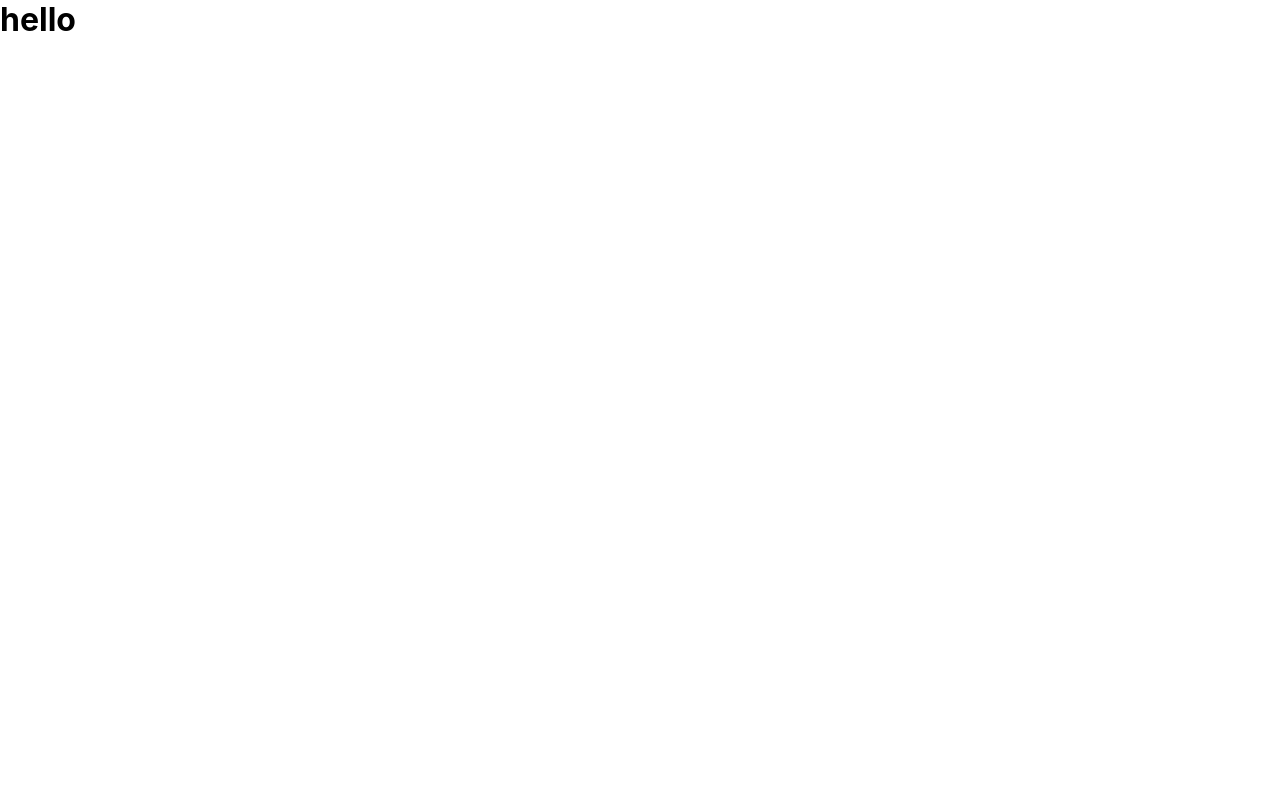
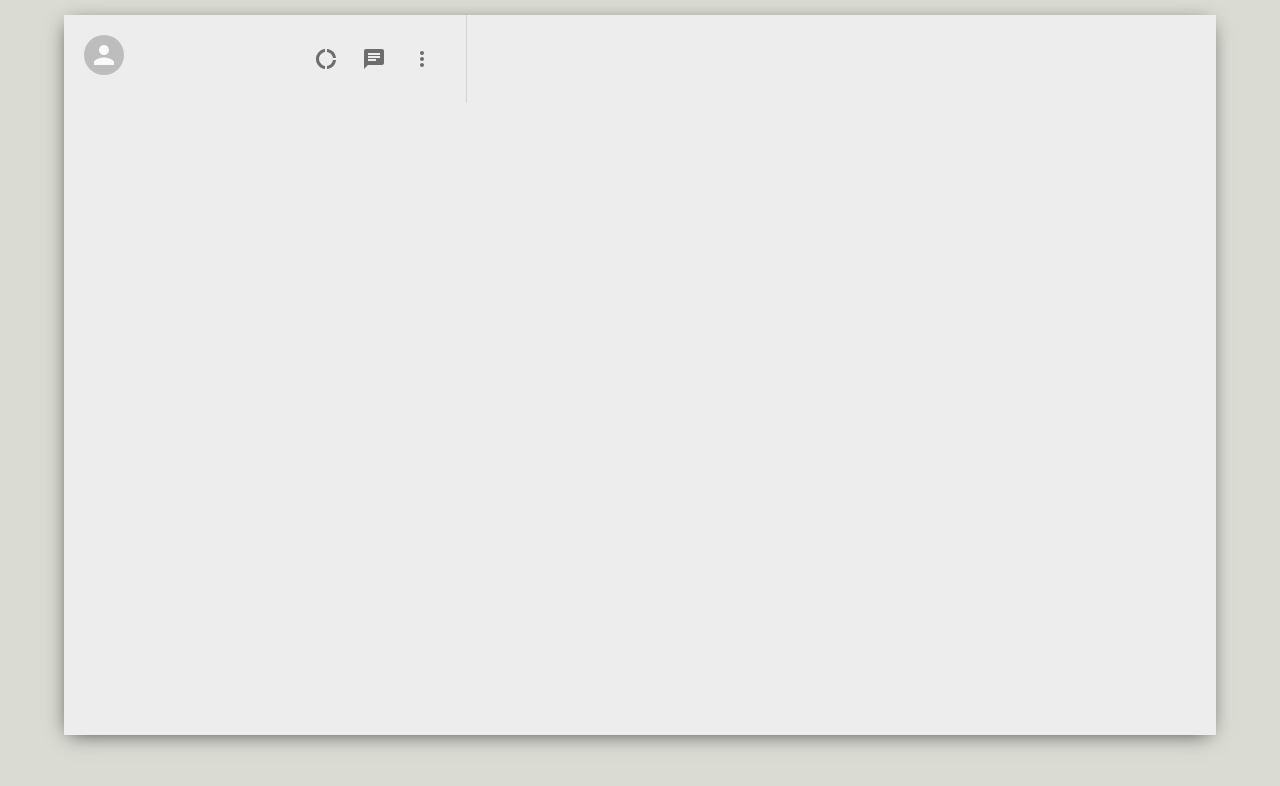
Before and after one commit to wahidul-dev/whatsapp-clone, a React (Create React App) app in the folder whatsapp/: page / in a window 1280 px wide. Shown: the top 786 px of the page. Built offline with nearby package versions, Linux system fonts and the light colour scheme.

Commit message:
sidebar header added

```diff
--- a/whatsapp/package.json
+++ b/whatsapp/package.json
@@ -3,6 +3,8 @@
   "version": "0.1.0",
   "private": true,
   "dependencies": {
+    "@material-ui/core": "^4.11.2",
+    "@material-ui/icons": "^4.11.2",
     "@testing-library/jest-dom": "^5.11.6",
     "@testing-library/react": "^11.2.2",
     "@testing-library/user-event": "^12.5.0",
--- a/whatsapp/src/App.css
+++ b/whatsapp/src/App.css
@@ -0,0 +1,15 @@
+.app {
+  display: grid;
+  place-items: center;
+  background-color: #dadbd3;
+  height: 100vh;
+}
+
+.app__body {
+  display: flex;
+  background-color: #ededed;
+  margin-top: -50px;
+  height: 90vh;
+  width: 90vw;
+  box-shadow: -1px 4px 20px -6px rgba(0, 0, 0, 0.75);
+}
--- a/whatsapp/src/App.js
+++ b/whatsapp/src/App.js
@@ -1,11 +1,15 @@
 import React from "react";
 import './App.css';
+import Sidebar from "./Sidebar";
 
 
 function App() {
   return (
-    <div className="App">
-      <h1>hello</h1>
+    <div className="app">
+      <div className="app__body">
+        <Sidebar />
+        {/* chat */ }
+      </div>
     </div>
   );
 }
--- /dev/null
+++ b/whatsapp/src/Sidebar.css
@@ -0,0 +1,22 @@
+.sidebar {
+  flex: 0.35;
+}
+
+.sidebar__header {
+  display: flex;
+  justify-content: space-between;
+  padding: 20px;
+  border-right: 1px solid lightgray;
+}
+
+.sidebar__headerRight {
+  display: flex;
+  align-items: center;
+  justify-content: space-between;
+  min-width: 10vw;
+}
+
+.sidebar__headerRight > .MuiSvgIcon-root {
+  margin-right: 2vw;
+  font-size: 24px !important;
+}
--- /dev/null
+++ b/whatsapp/src/Sidebar.js
@@ -0,0 +1,38 @@
+import React from 'react';
+import { Avatar, IconButton } from "@material-ui/core";
+import DonutLargeIcon from "@material-ui/icons/DonutLarge";
+import ChatIcon from "@material-ui/icons/Chat";
+import MoreVertIcon from "@material-ui/icons/MoreVert";
+import "./Sidebar.css";
+
+function Sidebar() {
+    return (
+        <div className="sidebar">
+            <div className="sidebar__header">
+                <Avatar />
+                <div className="sidebar__headerRight">
+                    <IconButton>
+                        <DonutLargeIcon />
+                    </IconButton>
+                    <IconButton>
+                        <ChatIcon />
+                    </IconButton>
+                    <IconButton>
+                        <MoreVertIcon />
+                    </IconButton>
+                </div>
+            </div>
+
+            <div className="sidebar__search">
+
+            </div>
+
+            <div className="sidebar__chats">
+
+            </div>
+
+        </div>
+    )
+}
+
+export default Sidebar
```
Also changed, not shown: 2 other files (tests, documents, lock files or other folders).
